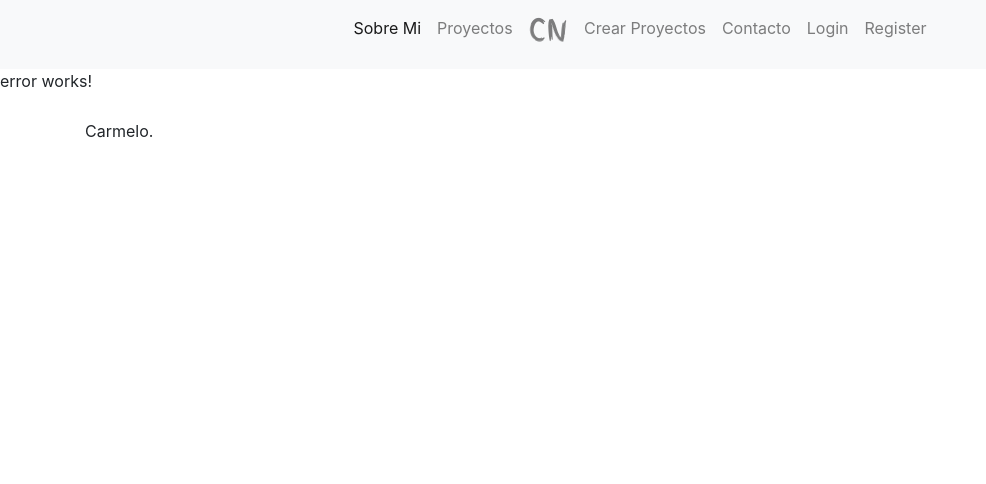
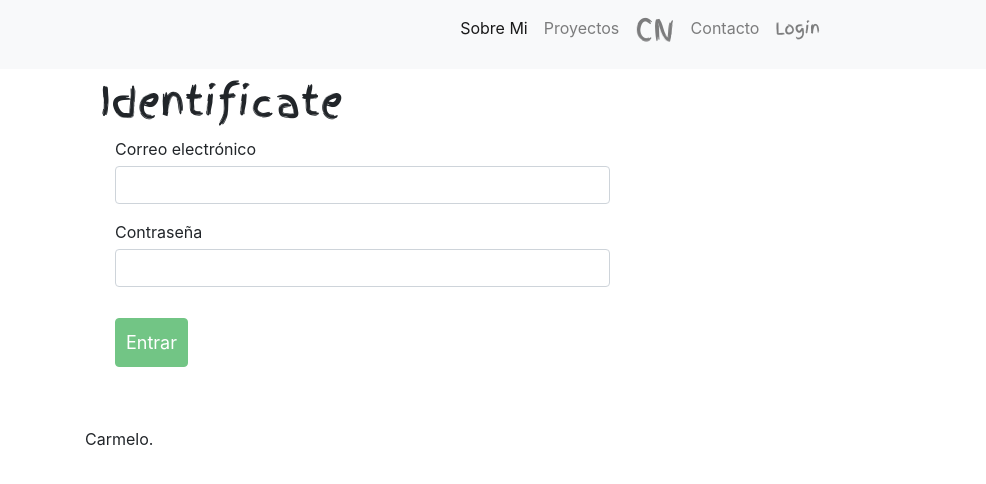
Before and after one commit to ngcarmelo/ProjectsPortfolio, an Angular app in the folder project-portfolio/: page /login in a window 1280 px wide. Shown: the top 484 px of the page, without its empty margins (0-986 px from the left). Built offline with nearby package versions, Linux system fonts and the light colour scheme.

Commit message:
adding register and login 01

```diff
--- a/project-portfolio/src/app/app.component.html
+++ b/project-portfolio/src/app/app.component.html
@@ -27,7 +27,7 @@
         <a class="nav-link" [routerLink]="['/crear-proyecto']" [routerLinkActive]="['actived']" id="logo">CN</a>
       </li>
        <li class="nav-item">
-        <a class="nav-link" [routerLink]="['/crear-proyecto']" [routerLinkActive]="['actived']">Crear Proyectos</a>
+        <a class="nav-link" [routerLink]="['/crear-proyecto']" [routerLinkActive]="['actived']" *ngIf="identity">Crear Proyectos</a>
       </li>
       <li class="nav-item">
         <a class="nav-link" [routerLink]="['/contacto']" [routerLinkActive]="['actived']">Contacto</a>
@@ -38,10 +38,10 @@
         <a class="nav-link" [routerLink]="['/crear-proyecto']" [routerLinkActive]="['actived']" *ngIf="identity">Leer Mensajes</a>
       </li>
         <li class="nav-item">
-        <a class="nav-link" [routerLink]="['/crear-proyecto']" [routerLinkActive]="['actived']" *ngIf="!identity">Login</a>
+        <a class="nav-link" [routerLink]="['/login']" [routerLinkActive]="['actived']" *ngIf="!identity">Login</a>
       </li>
        <li class="nav-item">
-        <a class="nav-link" [routerLink]="['/register']" [routerLinkActive]="['actived']" *ngIf="!identity">Register</a>
+        <a class="nav-link" [routerLink]="['/register']" [routerLinkActive]="['actived']" *ngIf="identity">Register</a>
       </li>
      </ul>
    </div>
--- a/project-portfolio/src/app/app.component.ts
+++ b/project-portfolio/src/app/app.component.ts
@@ -1,4 +1,8 @@
 import { Component } from '@angular/core';
+import { User } from './models/user';
+
+//Importamos el servicio, donde están los metodos
+import { UserService } from './services/user.service';
 
 // Declaramos las variables para jQuery
 declare var jQuery:any;
@@ -9,8 +13,33 @@ declare var $:any;
 @Component({
   selector: 'app-root',
   templateUrl: './app.component.html',
-  styleUrls: ['./app.component.css']
+  styleUrls: ['./app.component.css'],
+  providers: [UserService]
 })
 export class AppComponent {
-  title = 'project-portfolio';
+  public title = 'project-portfolio';
+  public identity:string;
+
+
+constructor(
+
+    private _userService: UserService //Variable del servicio UserService
+    ) {
+
+
+
+   }
+
+   ngOnInit(){
+
+  	this.identity = this._userService.getIdentity();
+  	console.log(this.identity);
+
+  }
+
+
+
+
+
+
 }
--- a/project-portfolio/src/app/app.routing.ts
+++ b/project-portfolio/src/app/app.routing.ts
@@ -12,6 +12,7 @@ import { ErrorComponent } from './components/error/error.component';
 import { DetailComponent } from './components/detail/detail.component';
 import { EditComponent } from './components/edit/edit.component';
 import { RegisterComponent } from './components/register/register.component';
+import { LoginComponent } from './components/login/login.component';
 
 
 
@@ -25,6 +26,8 @@ const appRoutes: Routes = [
 {path: 'proyecto/:id', component: DetailComponent},
 {path: 'editar-proyecto/:id', component: EditComponent},
 {path: 'register', component:RegisterComponent},
+{path: 'login', component:LoginComponent},
+
 {path: '**', component: ErrorComponent}
 ];
 
--- a/project-portfolio/src/app/components/contact/contact.component.ts
+++ b/project-portfolio/src/app/components/contact/contact.component.ts
@@ -2,6 +2,7 @@ import { Component, OnInit, ViewChild } from '@angular/core';
 import { Router, ActivatedRoute, Params } from '@angular/router';
 import {Contact } from '../../models/contact';
 import { ContactService } from '../../services/contact.service';
+import { UserService } from '../../services/user.service';
 
 
  //declare var jQuery:any;
@@ -11,7 +12,7 @@ import { ContactService } from '../../services/contact.service';
   selector: 'app-contact',
   templateUrl: './contact.component.html',
   styleUrls: ['./contact.component.css'],
-  providers: [ContactService]
+  providers: [ContactService, UserService]
 
 })
 export class ContactComponent implements OnInit {
@@ -19,12 +20,14 @@ export class ContactComponent implements OnInit {
   public save_contact;
   public status: string;
 	public title: string;
+  public identity: string;
 
 
   constructor(
     private _route: ActivatedRoute,
     private _router: Router,
-    private _contactService: ContactService
+    private _contactService: ContactService,
+     private _userService: UserService
     )
 
      {
@@ -33,6 +36,7 @@ export class ContactComponent implements OnInit {
    }
 
   ngOnInit() {
+      this.identity = this._userService.getIdentity();
 
     }
 
--- a/project-portfolio/src/app/components/login/login.component.html
+++ b/project-portfolio/src/app/components/login/login.component.html
@@ -1,3 +1,43 @@
-<p>
-  login works!
-</p>
+<div class="container">
+
+<div class="col-lg-6">
+	<h1 class="h1-strong">{{title}}</h1>
+
+	<div class="alert alert-success" *ngIf="status =='success'">
+		Te has identificado correctamente, Bienvenido!!
+
+	</div>
+
+<div class="alert alert-danger" *ngIf="status =='error'">
+		No te has podido identificar correctamente
+
+	</div>
+
+	<form #loginForm="ngForm" (ngSubmit)="onSubmit()" class="col-lg-12">
+	<p>
+		<label> Correo electrónico</label>
+		<input type="email" name="email" #email="ngModel" [(ngModel)]="user.email"
+		class="form-control" required pattern="[a-z0-9._%+-]+@[a-z0-9.-]+\.[a-z]{2,4}$">
+		<span *ngIf="!email.valid && email.touched">
+			El email no es correcto
+		</span>
+	</p>
+
+	<p>
+		<label>Contraseña</label>
+		<input type="password" name="password" #password="ngModel" [(ngModel)]="user.password"
+		class="form-control" required >
+		<span *ngIf="!password.valid && password.touched">
+			La contraseña  es Obligatoria
+		</span>
+	</p>
+
+	<input type="submit" value="Entrar" class="btn btn-success" [disabled]="!loginForm.form.valid">
+
+	</form>
+
+</div>
+
+
+
+</div>
--- a/project-portfolio/src/app/components/login/login.component.ts
+++ b/project-portfolio/src/app/components/login/login.component.ts
@@ -1,15 +1,141 @@
 import { Component, OnInit } from '@angular/core';
 
+//para poder acceder a los parametros que recibamos de esta url y redirecciones:
+import { Router, ActivatedRoute, Params } from '@angular/router';
+//Importacion del modelo de usuario: (Importacion de la clase user)
+import { User } from '../../models/user';
+
+//Importamos el servicio, donde están los metodos
+import { UserService } from '../../services/user.service';
+
+
+
 @Component({
-  selector: 'app-login',
+  selector: 'login',
   templateUrl: './login.component.html',
-  styleUrls: ['./login.component.css']
+  styleUrls: ['./login.component.css'],
+  providers: [UserService]  //Declaramos el servicio
 })
 export class LoginComponent implements OnInit {
+	public title:string;
+  public user:User;  //hemos cambiado a any para evitar error del user
+  public status: string;
 
-  constructor() { }
+  public identity; // va a tener objeto del usuario identificado
+  public token;  // va a tener el token de identificacion
+
+  constructor(
+    private _route: ActivatedRoute,
+    private _router: Router,
+    private _userService: UserService //Variable del servicio UserService
+
+    ) {
+  this.title ='Identificate';
+  this.user = new User("", "","","","","","ROLE_USER",""); // no es necesario indicar el rol, se encargará el backend
+   }
+
 
   ngOnInit() {
+  	console.log('Componente de login cargado');
   }
 
+  onSubmit(){
+
+    //****Realizamos 2 peticiones http, una para obtener el usuario y otra para obtener el token
+
+    // console.log(this.user);
+    // alert(this.user.password);
+    //  alert(this.user.email);
+
+
+//Logear al usuario y conseguir sus datos
+    this._userService.signup(this.user).subscribe(
+      response =>{
+        this.identity = response.user; //contendra el usuario logeado
+          // console.log(this.identity); //usuario en la consola
+
+
+      if(!this.identity  || !this.identity._id){
+        this.status = 'error';
+      }else {
+           //this.status ='success';
+           //Persistir datos del usuario, localstorage
+           //hace falta guardarlo en forma de string el objeto:
+           localStorage.setItem('identity', JSON.stringify(this.identity));
+
+           //Conseguir el token
+           this.getToken();
+
+      }
+
+
+      },
+      error =>{
+          var errorMessage = <any> error;
+          console.log(errorMessage);
+
+          if(errorMessage != null){
+            this.status = 'error';
+          }
+
+
+      });
+
+
+
+  }
+
+
+
+
+
+getToken(){
+
+
+ //Logear al usuario y conseguir sus datos
+    this._userService.signup(this.user, 'true').subscribe(
+      response =>{
+        this.token = response.token; //contendra el usuario logeado
+
+        console.log(this.token); //token en la consola
+
+      if(this.token.length <= 0){
+        this.status = 'error';
+
+      }else {
+
+           //Persistir Token, localstorage
+           localStorage.setItem('token', this.token);
+
+
+           //Conseguir contadores o estadisticas del usuario
+
+
+            this.status = 'success';
+            this._router.navigate(['/']);
+
+      }
+
+
+      },
+      error =>{
+          var errorMessage = <any> error;
+          console.log(errorMessage);
+          if(errorMessage != null){
+            this.status = 'error';
+          }
+
+
+      });
+
+
+
+
+
 }
+
+
+
+
+
+}
--- a/project-portfolio/src/app/components/projects/projects.component.html
+++ b/project-portfolio/src/app/components/projects/projects.component.html
@@ -1,5 +1,5 @@
 <div class="container">
-	<h2>Proyectos</h2>
+	<h2 class="title-2">Proyectos</h2>
 	<div class="row">
 	<ul class="col-12 pt-5">
 		<li *ngFor="let project of projects" class="project col-12 col-md-4 col-lg-3">
```
